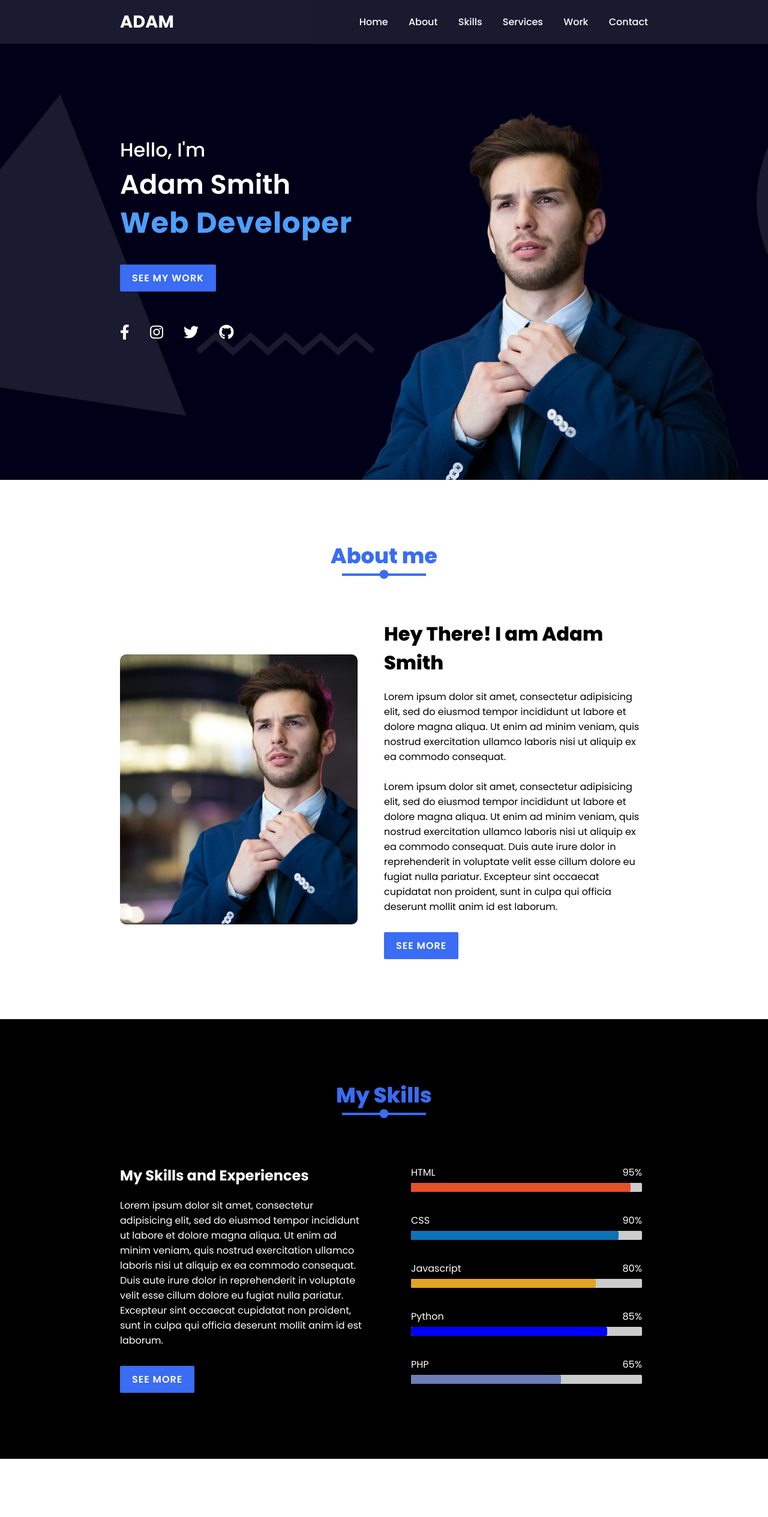
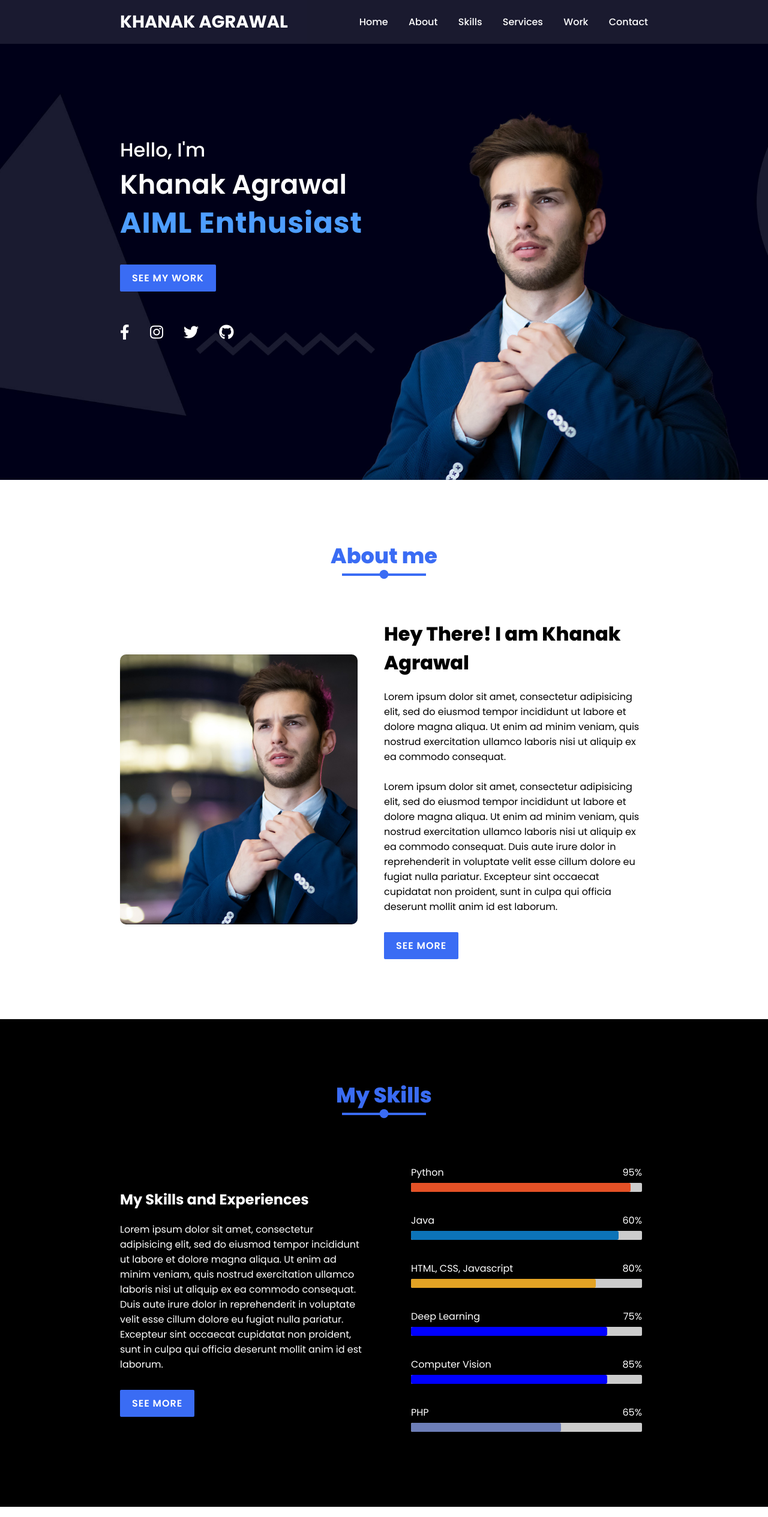
Before and after one commit to Khanakag-17/Portfolio_Website, a plain HTML site: page Portfolio/index.html in a window 1280 px wide. Shown: the top 2529 px of the page at 60% size. Drawn offline with nearby package versions, Linux system fonts and the light colour scheme.

Commit message:
Update basic details

```diff
--- a/Portfolio/index.html
+++ b/Portfolio/index.html
@@ -12,7 +12,7 @@
 
 
     <header>
-        <a href="" class="brand" data-aos="zoom-in" data-aos-duration="1000">Adam</a>
+        <a href="" class="brand" data-aos="zoom-in" data-aos-duration="1000">Khanak Agrawal</a>
         <div class="menu-btn"></div>
         <div class="navigation">
             <a href="#main" data-aos="fade-up" data-aos-duration="1000" data-aos-delay="100">Home</a>
@@ -26,11 +26,13 @@
 
     <section class="main" id="main">
         <div class="content">
-            <h2 data-aos="fade-right" data-aos-duration="1000" data-aos-delay="800">Hello, I'm <br><span>Adam Smith</span></h2>
+            <h2 data-aos="fade-right" data-aos-duration="1000" data-aos-delay="800">Hello, I'm <br><span>Khanak Agrawal</span></h2>
             <div class="animated-text" data-aos="fade-left" data-aos-duration="1000" data-aos-delay="900">
-                <h3>Web Developer</h3>
-                <h3>Web Designer</h3>
-                <h3>Programmer</h3>
+                <h3>AIML Enthusiast</h3>
+                <h3>Python Programmer</h3>
+                <h3>Java Programmer</h3>
+                <h3>Data Analyst</h3>
+                <h3>Frontend Developer</h3>
             </div>
             <a href="#" class="btn" data-aos="zoom-out" data-aos-duration="1000" data-aos-delay="1000">See My Work</a>
             <div class="media-icons">
@@ -55,7 +57,7 @@
                 </div>
             </div>
             <div class="column col-right reveal">
-                <h2 class="content-title" data-aos="fade-left" data-aos-duration="1000" data-aos-delay="200">Hey There! I am Adam Smith</h2>
+                <h2 class="content-title" data-aos="fade-left" data-aos-duration="1000" data-aos-delay="200">Hey There! I am Khanak Agrawal</h2>
                 <p class="paragraph-text" data-aos="flip-up" data-aos-duration="1000" data-aos-delay="400">Lorem ipsum dolor sit amet, consectetur adipisicing elit, sed do eiusmod tempor incididunt ut labore et dolore magna aliqua. Ut enim ad minim veniam, quis nostrud exercitation ullamco laboris nisi ut aliquip ex ea commodo consequat.<br><br>Lorem ipsum dolor sit amet, consectetur adipisicing elit, sed do eiusmod tempor incididunt ut labore et dolore magna aliqua. Ut enim ad minim veniam, quis nostrud exercitation ullamco laboris nisi ut aliquip ex ea commodo consequat. Duis aute irure dolor in reprehenderit in voluptate velit esse cillum dolore eu fugiat nulla pariatur. Excepteur sint occaecat cupidatat non proident, sunt in culpa qui officia deserunt mollit anim id est laborum.</p>
                 <a href="#" class="btn" data-aos="zoom-out-left" data-aos-duration="1000" data-aos-delay="600">See more</a>
             </div>
@@ -77,28 +79,35 @@
             <div class="column col-right">
                 <div class="bar">
                     <div class="info" data-aos="flip-up" data-aos-duration="1000" data-aos-delay="100">
-                        <span>HTML</span>
+                        <span>Python</span>
                         <span>95%</span>
                     </div>
                     <div class="line html" data-aos="zoom-in-right" data-aos-duration="1000" data-aos-delay="140"></div>
                 </div>
                 <div class="bar">
                     <div class="info" data-aos="flip-up" data-aos-duration="1000" data-aos-delay="200">
-                        <span>CSS</span>
-                        <span>90%</span>
+                        <span>Java</span>
+                        <span>60%</span>
                     </div>
                     <div class="line css" data-aos="zoom-in-right" data-aos-duration="1000" data-aos-delay="240"></div>
                 </div>
                 <div class="bar">
                     <div class="info" data-aos="flip-up" data-aos-duration="1000" data-aos-delay="300">
-                        <span>Javascript</span>
+                        <span>HTML, CSS, Javascript</span>
                         <span>80%</span>
                     </div>
                     <div class="line javascript" data-aos="zoom-in-right" data-aos-duration="1000" data-aos-delay="340"></div>
                 </div>
                 <div class="bar">
                     <div class="info" data-aos="flip-up" data-aos-duration="1000" data-aos-delay="400">
-                        <span>Python</span>
+                        <span>Deep Learning</span>
+                        <span>75%</span>
+                    </div>
+                    <div class="line python" data-aos="zoom-in-right" data-aos-duration="1000" data-aos-delay="440"></div>
+                </div>
+                <div class="bar">
+                    <div class="info" data-aos="flip-up" data-aos-duration="1000" data-aos-delay="400">
+                        <span>Computer Vision</span>
                         <span>85%</span>
                     </div>
                     <div class="line python" data-aos="zoom-in-right" data-aos-duration="1000" data-aos-delay="440"></div>
```
